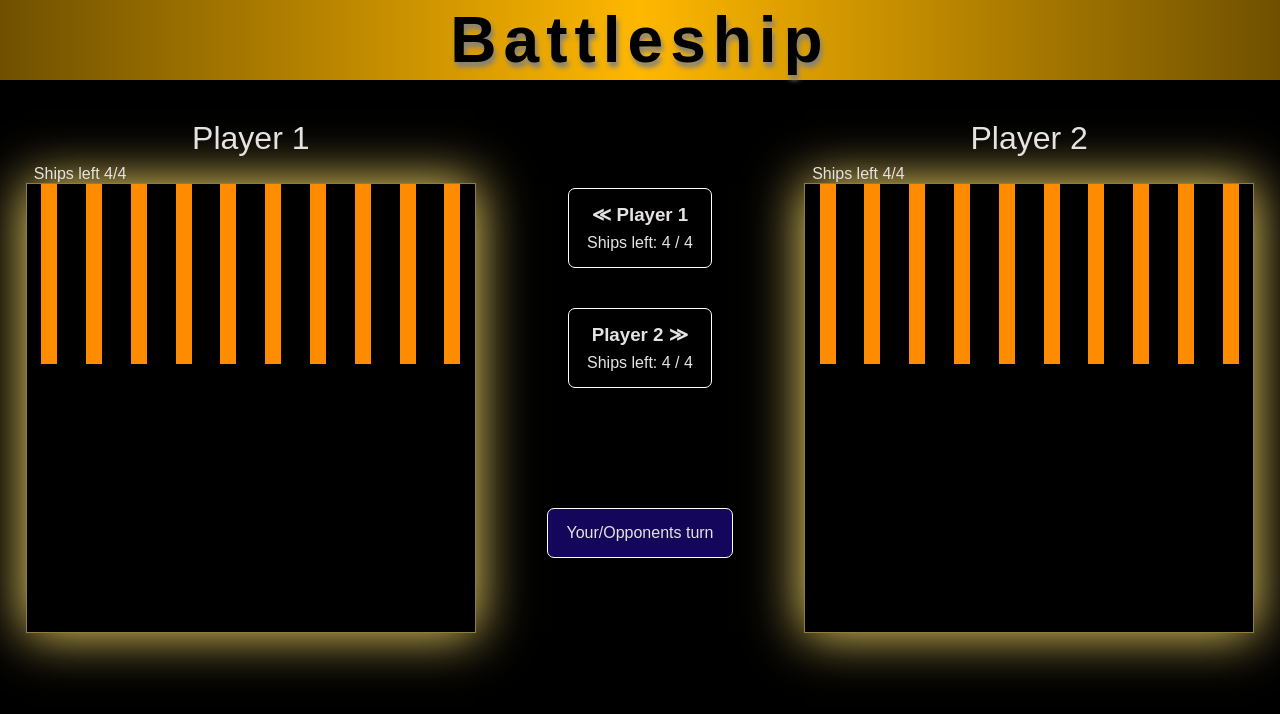
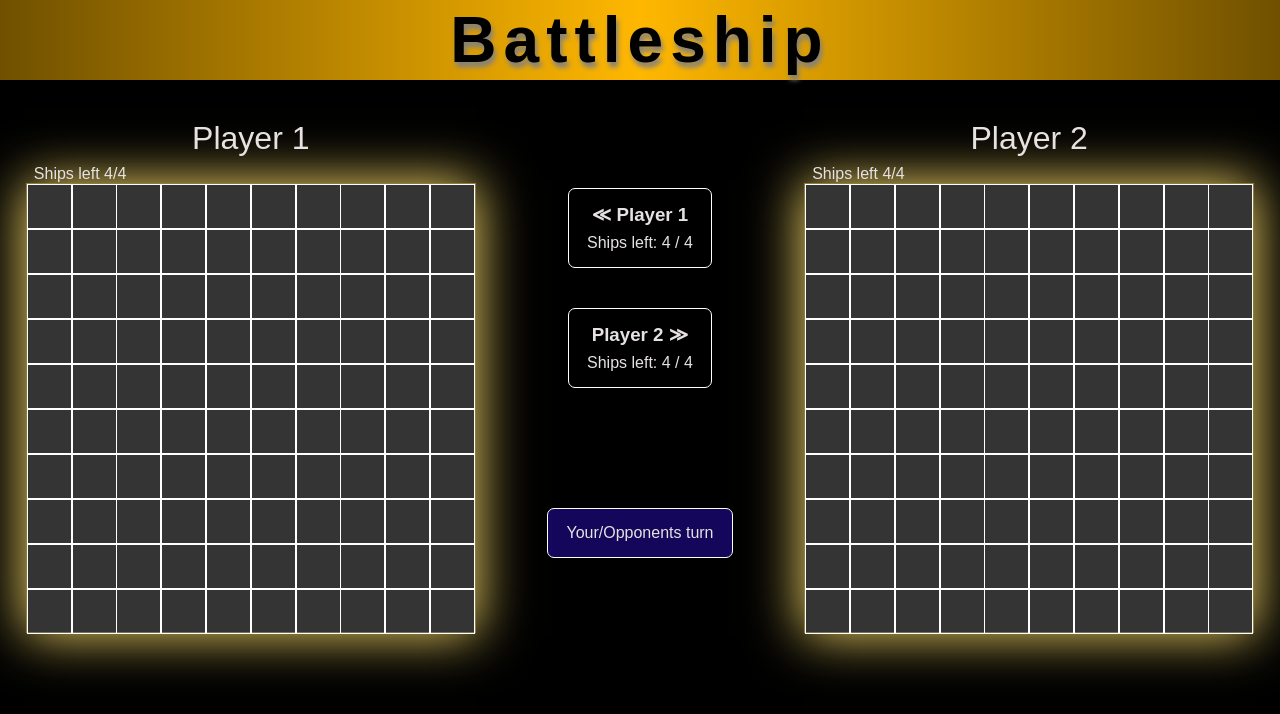
Before and after one commit to 50773sa/battleship-client, a React (Create React App) app: page /games/1 in a window 1280 px wide. Shown: the top 714 px of the page. Built offline with nearby package versions, Linux system fonts and the light colour scheme; no server answers; a web font is replaced by a local one.

Commit message:
change className from isDefault to isEmpty

```diff
--- a/src/App.scss
+++ b/src/App.scss
@@ -150,6 +150,10 @@ header {
 
 		.isAction {
 			background-color: darkorange;
+			border: 1px solid #fff;
+			height: 45px;
+			width: 45px;
+
 		}
 	}
 }
--- a/src/components/Cell.jsx
+++ b/src/components/Cell.jsx
@@ -25,7 +25,7 @@ export default function Cell({ id }) {
 
 
   return (
-    <div className={id.isDefault ? "isDefault" : "isAction" } onClick={handleClickOnCell}>
+    <div className={id.isEmpty ? "isEmpty" : "isAction" } onClick={handleClickOnCell}>
       {id.isIcon ? <span></span> : ""}
 
     </div>
```
